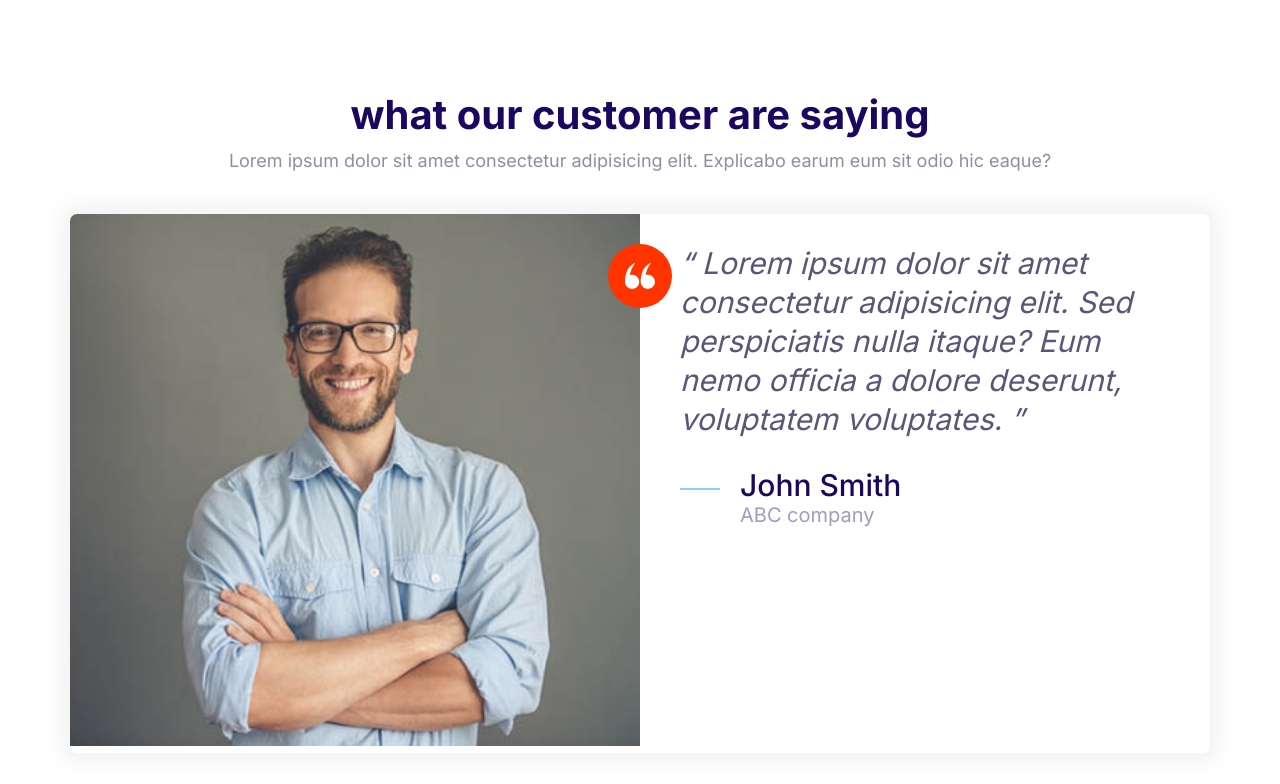
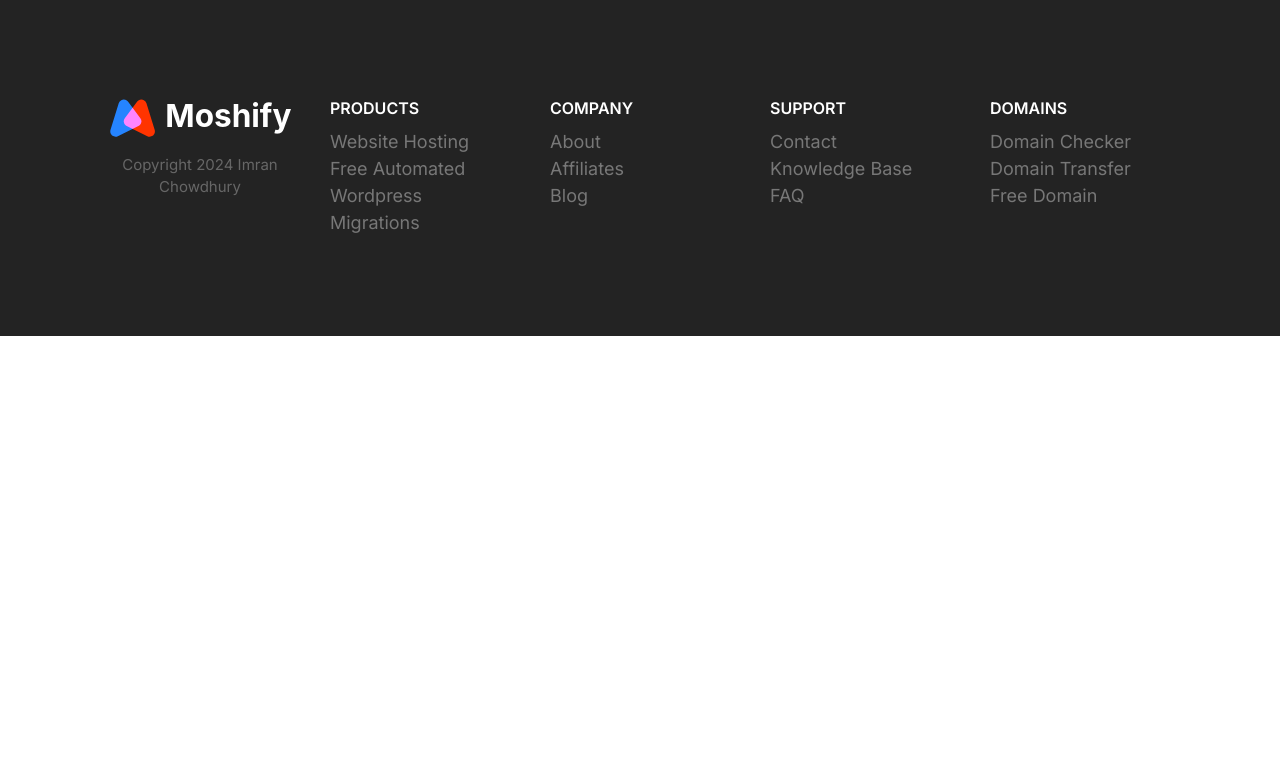
Before and after one commit to Imran9T5/First-project, a plain HTML site: page INDEX.HTML in a window 1280 px wide. Drawn offline with Linux system fonts and the light colour scheme.

Commit message:
footer block created

```diff
--- a/CSS/styles.css
+++ b/CSS/styles.css
@@ -874,6 +874,84 @@ color: #fff;
         width: auto ;
         max-width: 700px;
     }
+}
+
+/*footer*/
+.footer{
+    background: #232323;
+}
+
+.footer a {
+    color: #777 ;
+    transition: color 0.3s;
+}
+
+.footer a:hover{
+    color: #fff;
+}
+
+.footer__section{
+    padding: 2rem;
+    border-bottom: 1px solid #393939;
+}
+
+.footer__section .list{
+    margin: 0;
+}
+
+
+.footer__heading{
+    text-transform: uppercase;
+    font-weight: 600;
+}
+
+.footer__brand{
+    margin-top: 5rem;
+    text-align: center;
+}
+
+.footer__brand img{
+    /*TODO: consider refactoting this and applying it to all images*/
+    width:100%;
+    max-width: 230px;
+}
+
+.footer__copyright{
+    font-size: 2.1rem;
+    color: #fff;
+    opacity: 0.3;
+}
+
+@media screen and (min-width:768px) {
+    .footer__section{
+        grid-template-columns: repeat(auto-fit, minmax(10rem,1fr));
+    }
+
+    .footer .icon-container{
+        display: none;
+    }
+
+    .footer .collapsible__content{
+        opacity: 1;
+        max-height: 100% ;
+    }
+
+    .footer__brand{
+        order: -1;
+        margin-top: 1rem;
+    }
+
+    .footer__copyright{
+        font-size:1.5rem ;
+    }
+
+    .footer__section{
+        border: 0;
+    }
+
+    .footer__heading{
+        font-size: 1.6rem;
+    }
 
 
 
--- a/INDEX.HTML
+++ b/INDEX.HTML
@@ -14,52 +14,86 @@
     <link rel="stylesheet" href="CSS/styles.css" />
   </head>
   <body>
-    <section class="block">
-      <header class="block__header">
-        <h2>what our customer are saying</h2>
-        <p>
-          Lorem ipsum dolor sit amet consectetur adipisicing elit. Explicabo
-          earum eum sit odio hic eaque?
-        </p>
-      </header>
-      <div class="container">
-        <div class="card testimonial__image">
-          <div class="grid grid--1x2">
-            <div class="testimonial__image">
-              <img
-                src="images/testimonial.jpg"
-                alt="a happy, smiling  customer"
-              />
-              <span class="icon-container icon-container-accent">
-                <svg class="icon icon--white icon--small">
-                  <use xlink:href="images/sprite.svg#quotes"></use>
+    <footer class="block block--dark footer">
+      <div class="container grid footer__section">
+        <section class="collapsible collapsible--expanded footer__section">
+          <header class="collapsible__header">
+            <h2 class="collapsible__heading footer__heading">PRODUCTS</h2>
+            <span class="icon-container">
+              <svg class="icon icon--white collapsible__chevron">
+                <use xlink:href="images/sprite.svg#chevron"></use>
               </svg>
             </span>
+          </header>
+          <div class="collapsible__content">
+            <ul class="list">
+              <li><a href="#">Website Hosting</a></li>
+              <li><a href="#">Free Automated Wordpress</a></li>
+              <li><a href="#"> Migrations</a></li>
+            </ul>
           </div>
-            <blockquote class="quote">
-              <p class="quote__text">
-                Lorem ipsum dolor sit amet consectetur adipisicing elit. Sed
-                perspiciatis nulla itaque? Eum nemo officia a dolore deserunt,
-                voluptatem voluptates.
-              </p>
-              <footer>
-                <div class="media">
-                  <div class="media__image">
-                    <svg class="icon icon--primary quote__line">
-                      <use xlink:href="images/sprite.svg#line"></use>
+        </section>
+
+        <section class="collapsible footer__section">
+          <header class="collapsible__header">
+            <h2 class="collapsible__heading footer__heading">COMPANY</h2>
+            <span class="icon-container">
+              <svg class="icon icon--white collapsible__chevron">
+                <use xlink:href="images/sprite.svg#chevron"></use>
               </svg>
+            </span>
+          </header>
+          <div class="collapsible__content">
+            <ul class="list">
+              <li><a href="#">About</a></li>
+              <li><a href="#">Affiliates</a></li>
+              <li><a href="#">Blog</a></li>
+            </ul>
           </div>
-                  <div class="media__body">
-                    <h3 class="media__title quote__author">John Smith</h3>
-                    <p class="quote__organization">ABC company</p>
+        </section>
+
+        <section class="collapsible footer__section">
+          <header class="collapsible__header">
+            <h2 class="collapsible__heading footer__heading">SUPPORT</h2>
+            <span class="icon-container">
+              <svg class="icon icon--white collapsible__chevron">
+                <use xlink:href="images/sprite.svg#chevron"></use>
+              </svg>
+            </span>
+          </header>
+          <div class="collapsible__content">
+            <ul class="list">
+              <li><a href="#">Contact</a></li>
+              <li><a href="#">Knowledge Base</a></li>
+              <li><a href="#">FAQ</a></li>
+            </ul>
           </div>
+        </section>
+
+        <section class="collapsible footer__section">
+          <header class="collapsible__header">
+            <h2 class="collapsible__heading footer__heading">DOMAINS</h2>
+            <span class="icon-container">
+              <svg class="icon icon--white collapsible__chevron">
+                <use xlink:href="images/sprite.svg#chevron"></use>
+              </svg>
+            </span>
+          </header>
+          <div class="collapsible__content">
+            <ul class="list">
+              <li><a href="#">Domain Checker</a></li>
+              <li><a href="#">Domain Transfer</a></li>
+              <li><a href="#">Free Domain</a></li>
+            </ul>
+          </div>
+        </section>
+
+        <section class="footer__brand">
+          <img src="images/logo.svg" alt="" />
+          <p class="footer__copyright">Copyright 2024 Imran Chowdhury</p>
+        </section>
       </div>
     </footer>
-            </blockquote>
-          </div>
-        </div>
-      </div>
-    </section>
 
     <script src="js/main.js"></script>
   </body>
```
Also changed, not shown: Components/FOOTER BLOCK.html (added, +80 -0 lines), images/chevron-right.svg (added). Lines whose indentation alone changed are shown as unchanged.
